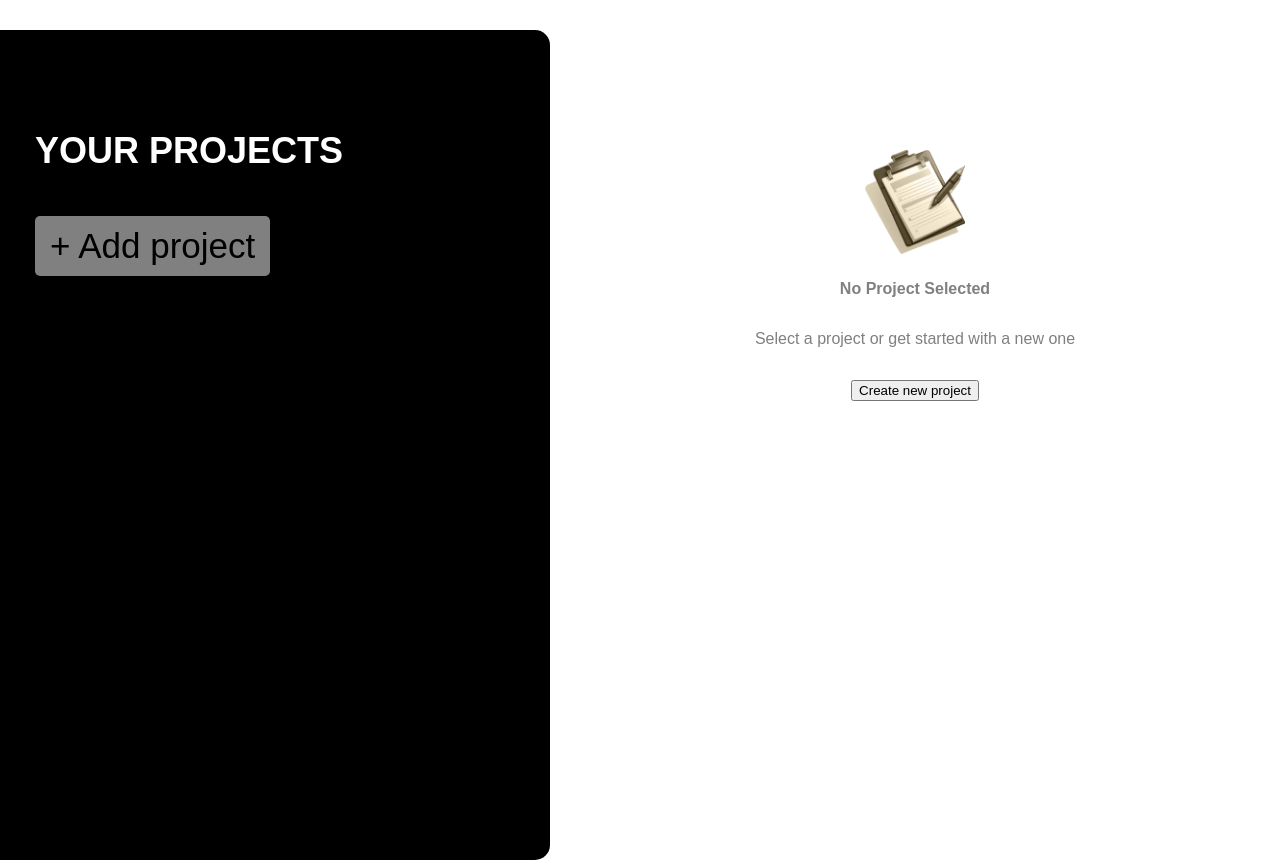
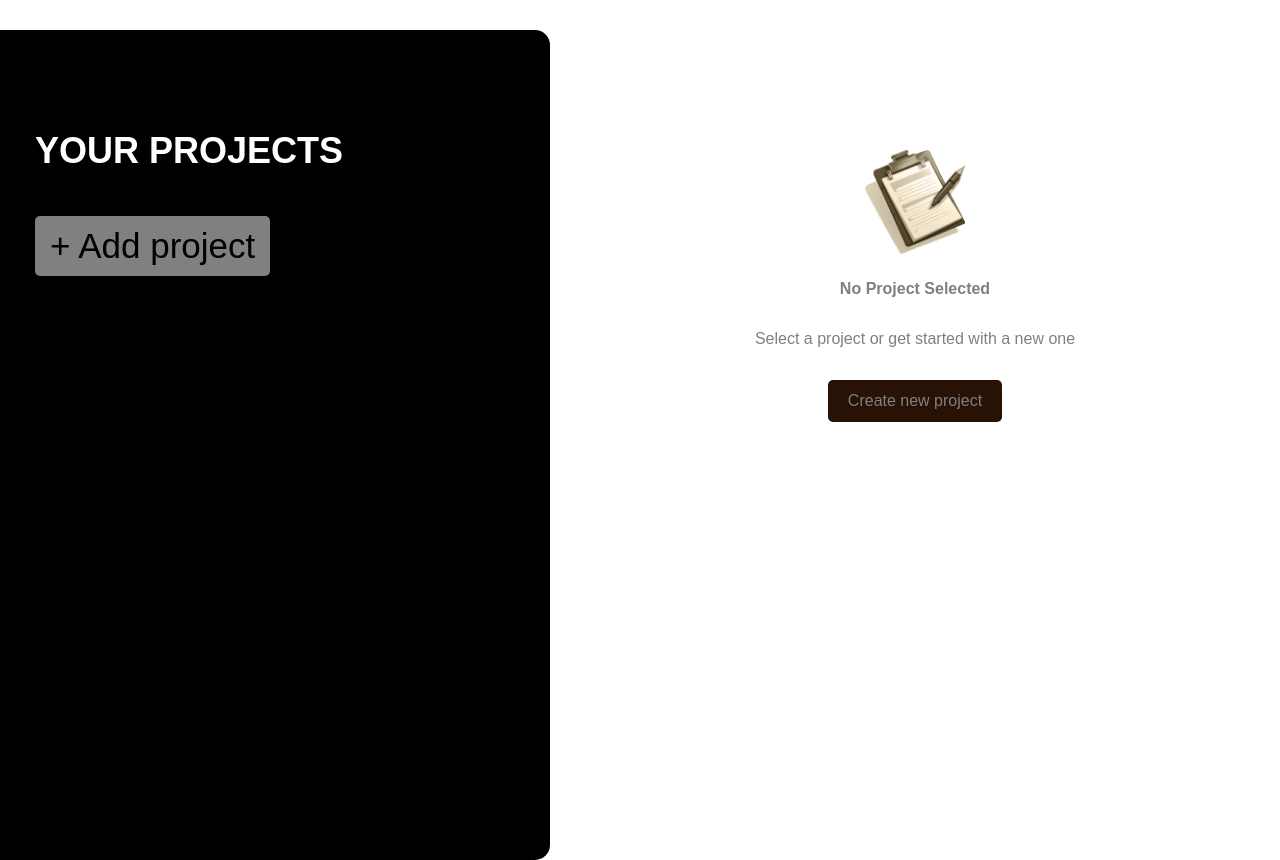
Before and after one commit to shefket-mustafa/Projects-management-app, a React (Vite) app: page / in a window 1280 px wide. Built offline with nearby package versions, Linux system fonts and the light colour scheme.

Commit message:
The new project button got some styling upon hover

```diff
--- a/src/components/main/main.css
+++ b/src/components/main/main.css
@@ -19,7 +19,19 @@ body, html{
 
     height: 100%;
     line-height: 50px;
+}
+.home-container button{
+    background-color: rgb(40, 17, 5);
+    font-size:16px;
+    color: grey;
+    padding: 12px 20px;
+     border-radius: 5px;
+      border: none;
+}
 
+.home-container button:hover {
+    cursor: pointer;
+    background-color: rgb(52, 26, 12);
 }
 
 .home-container img{
```
